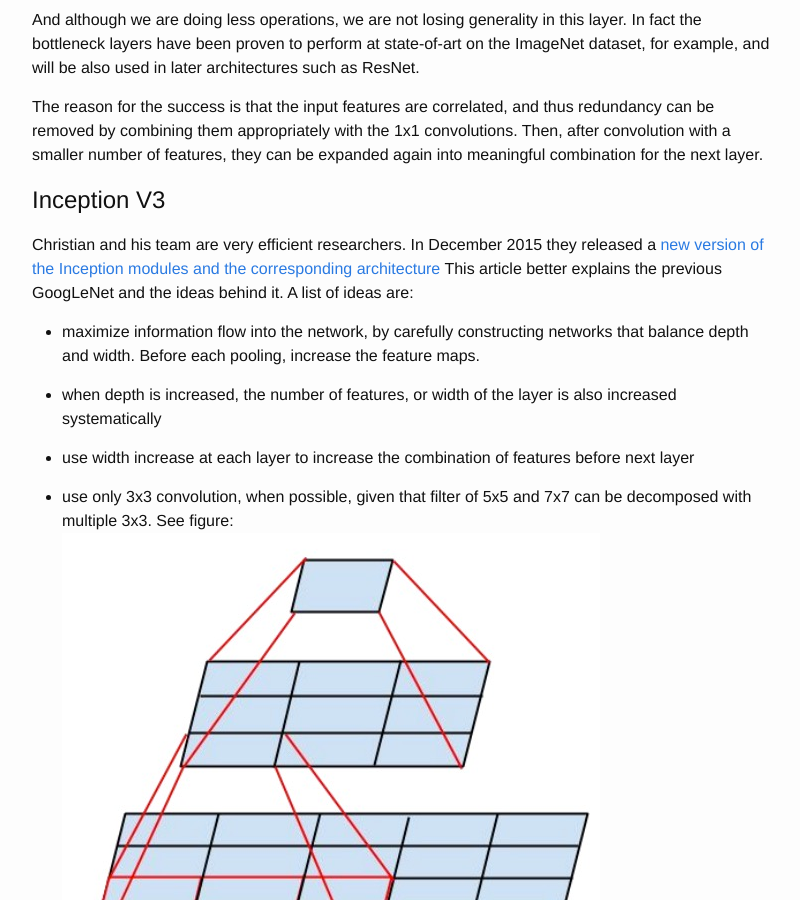
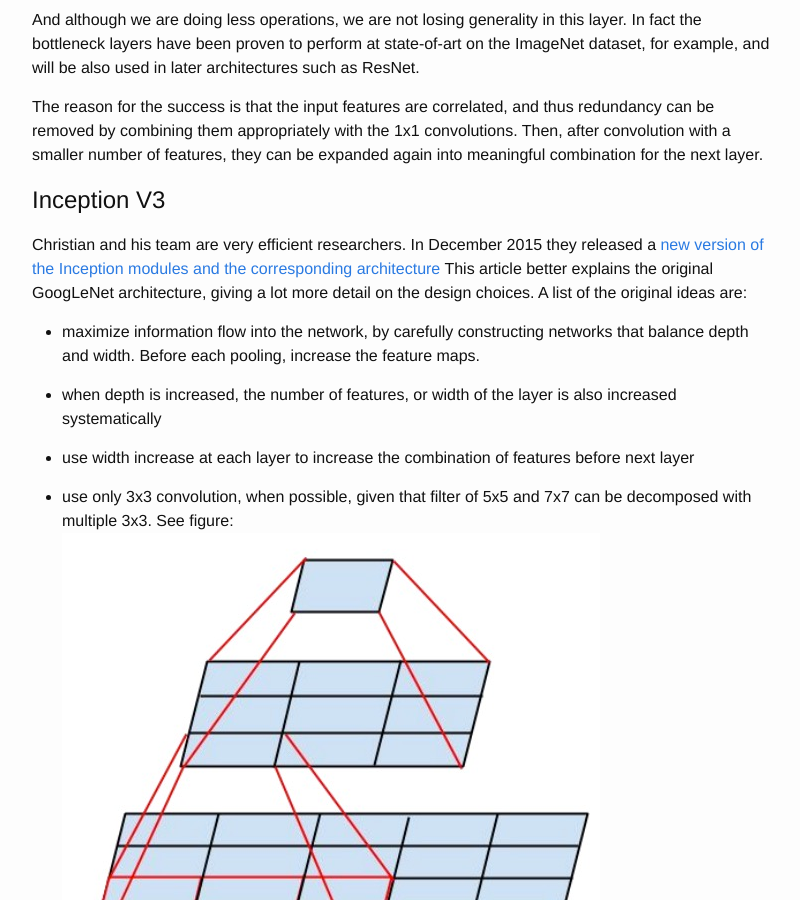
Before and after one commit to culurciello/culurciello.github.io, a Jekyll site: the page built from _posts/2016-06-05-nets.markdown, in a window 1280 px wide and 900 px high, scrolled down 6033 px. Shown: the whole window, without its empty margins (238-1038 px from the left). Built offline with Jekyll 4.4.1, drawn with Linux system fonts in a browser that asks for light colours.

Commit message:
good more

```diff
--- a/_posts/2016-06-05-nets.markdown
+++ b/_posts/2016-06-05-nets.markdown
@@ -121,7 +121,7 @@ The reason for the success is that the input features are correlated, and thus r
 
 # Inception V3
 Christian and his team are very efficient researchers. In December 2015 they released a [new version of the Inception modules and the corresponding architecture](http://arxiv.org/abs/1512.00567)
-This article better explains the previous GoogLeNet and the ideas behind it. A list of ideas are:
+This article better explains the original GoogLeNet architecture, giving a lot more detail on the design choices. A list of the original ideas are:
 
 - maximize information flow into the network, by carefully constructing networks that balance depth and width. Before each pooling, increase the feature maps.
 
```
